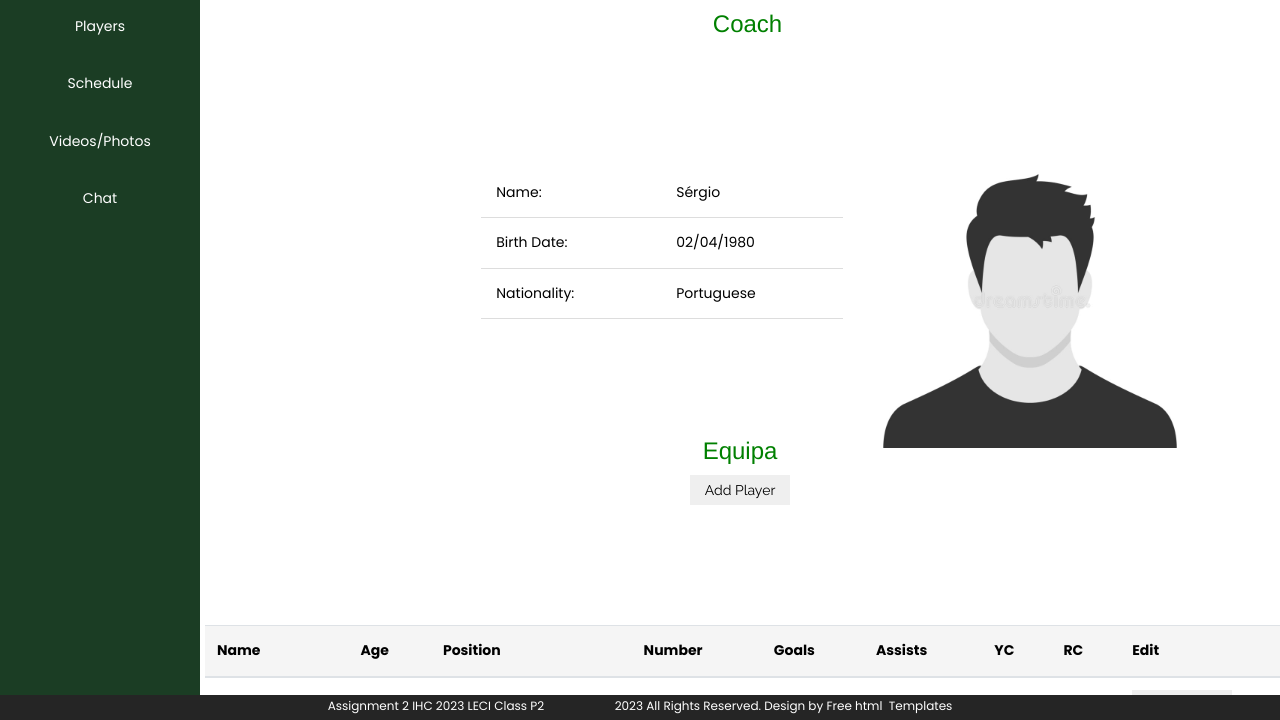
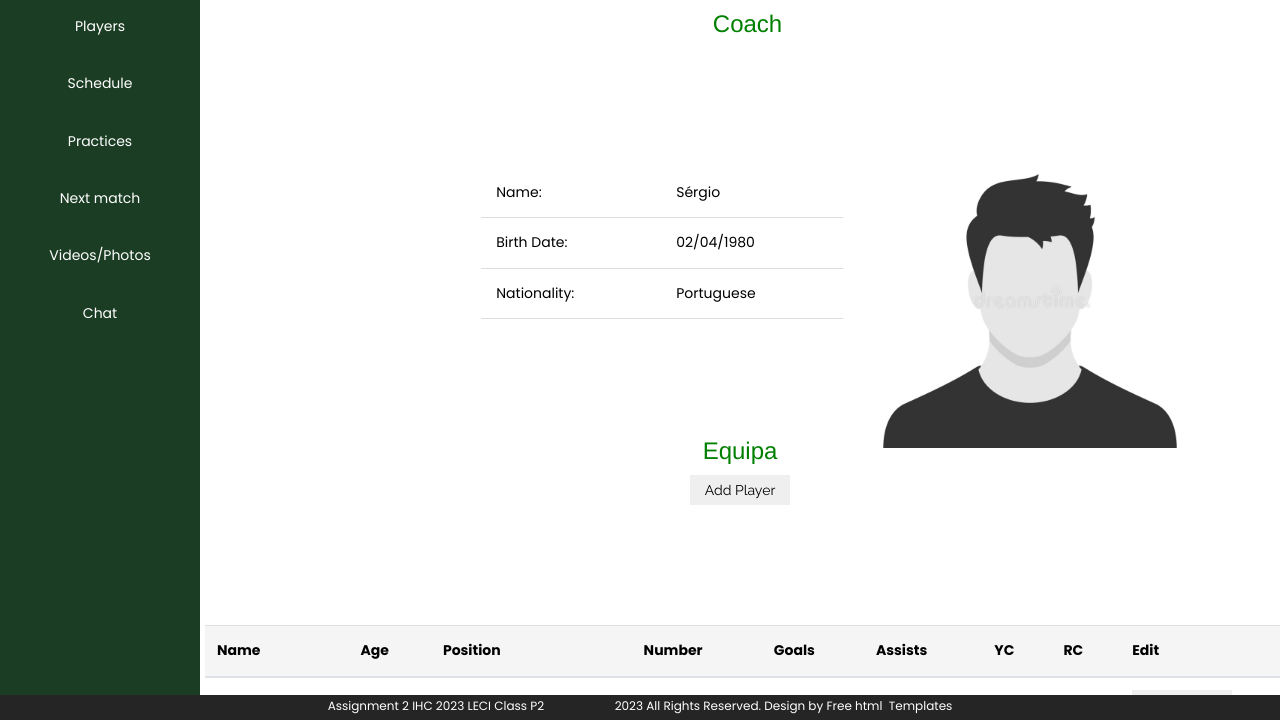
Before and after one commit to saracarolina80/ManageFut, a plain HTML site: page coach_profile.html in a window 1280 px wide. Shown: the part 80-800 px from the top of the page. Drawn offline with nearby package versions, Linux system fonts and the light colour scheme; files whose address does not match are found by name.

Commit message:
hrefs certas

```diff
--- a/coach_profile.html
+++ b/coach_profile.html
@@ -62,12 +62,16 @@
         <!-- navbar vertical -->
         <nav class="vertical-nav">
             <ul>
-                <li><a href="players1.html">Players</a></li>
-                <li><a href="schedule1.html">Schedule</a></li>
-                <li><a href="photos1.html">Videos/Photos</a></li>
-                <li><a href="chat1.html">Chat</a></li>
+              <li><a href="players.html">Players</a></li>
+              <li><a href="schedule.html">Schedule</a></li>
+              <li><a href="train.html">Practices</a></li>
+              <li><a href="next_match.html">Next match</a></li>
+              <li><a href="photos.html">Videos/Photos</a></li>
+              <li><a href="chat.html">Chat</a></li>
             </ul>
-        </nav>
+          </nav>
+        </div>
+
     </div>
 
     <p></p>
```
